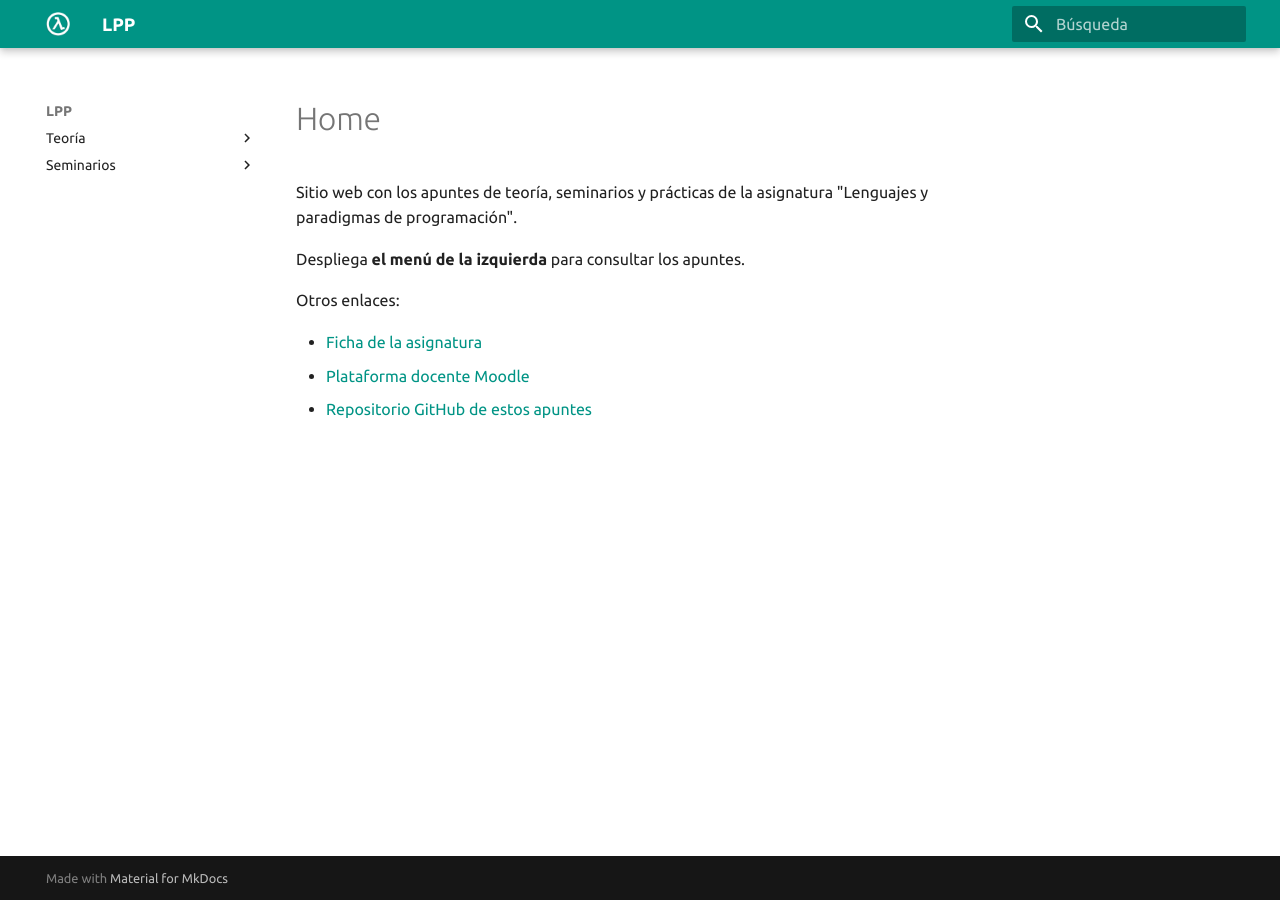
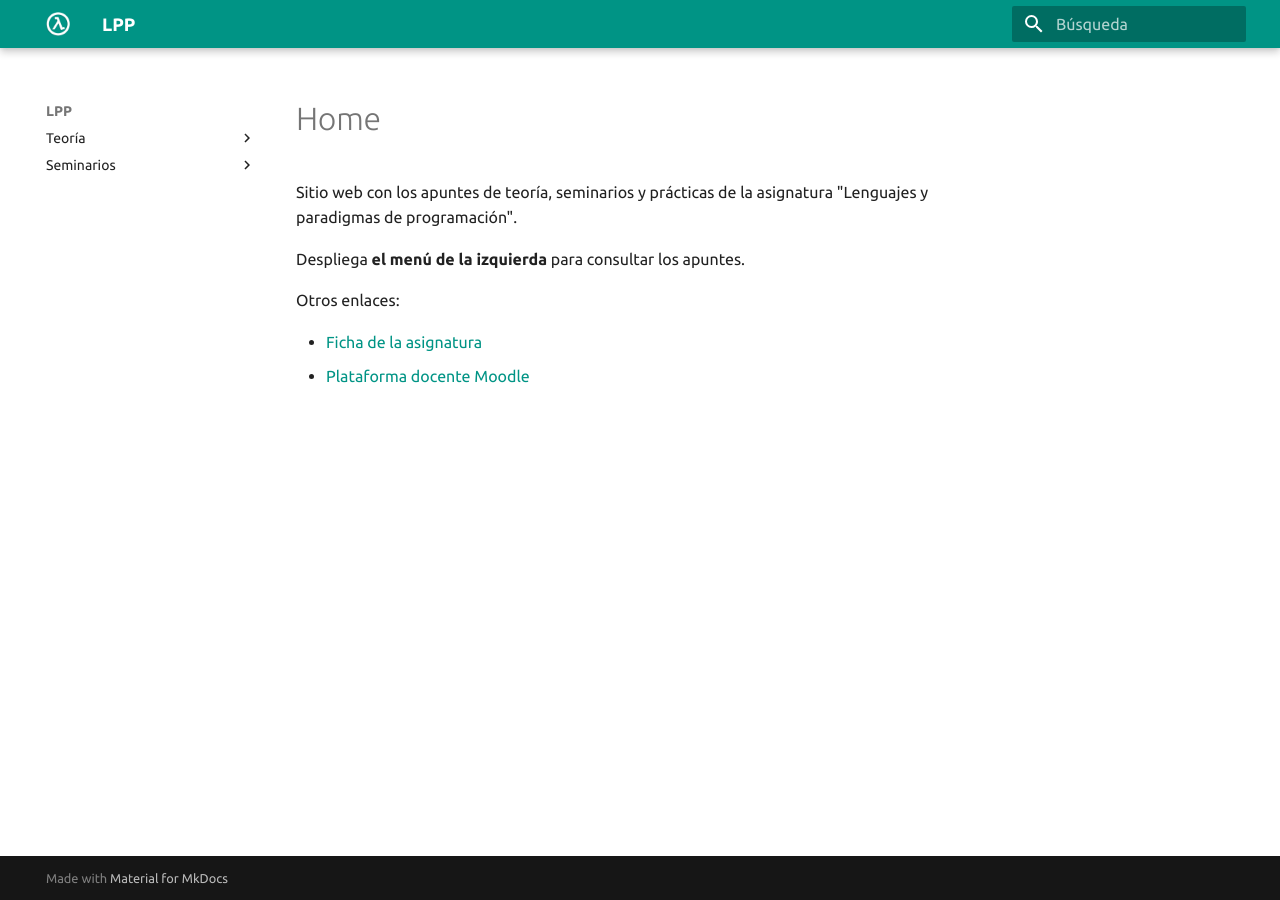
Before and after one commit to domingogallardo/apuntes-lpp, an MkDocs documentation site: the page built from docs/index.md, in a window 1280 px wide. Built offline with MkDocs 1.6.1 and Material for MkDocs 9.7.7, drawn with Linux system fonts in a browser that asks for light colours.

Commit message:
Eliminado enlace a Github

```diff
--- a/docs/index.md
+++ b/docs/index.md
@@ -7,4 +7,3 @@ Otros enlaces:
 
 - [Ficha de la asignatura](https://cvnet.cpd.ua.es/Guia-Docente/GuiaDocente/Index?wcodest=C203&wcodasi=34017&wlengua=es&scaca=2019-20)
 - [Plataforma docente Moodle](https://moodle2019-20.ua.es/moodle/course/view.php?id=4822)
-- [Repositorio GitHub de estos apuntes](https://github.com/domingogallardo/apuntes-lpp)
```
